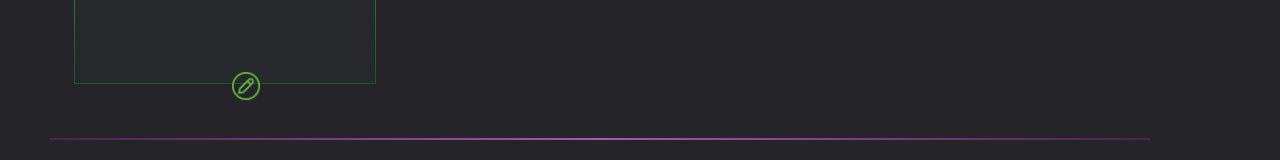
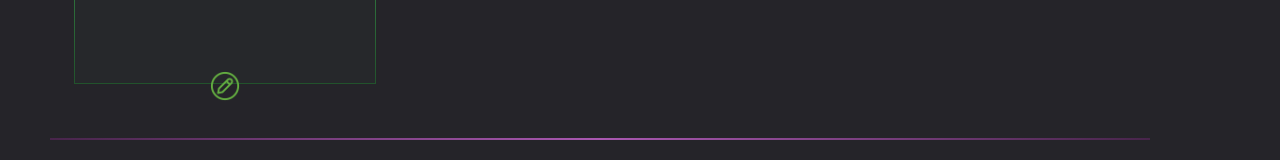
Before and after one commit to spacemeshos/sm-init-app-v2, a React (Create React App) app: page /guided/TailoredSettings in a window 1280 px wide. Shown: the part 552-712 px from the top of the page. Built offline with nearby package versions, Linux system fonts and the light colour scheme.

Commit message:
edit button setup

```diff
--- a/src/components/button.tsx
+++ b/src/components/button.tsx
@@ -330,6 +330,10 @@ const EditpWrapper = styled.button<{ top: number; left: number }>`
   position: absolute;
   top: ${({ top }) => top}%;
   left: ${({ left }) => left}%;
+  transform: translate(
+    -50%,
+    0%
+  ); // Centers the image both horizontally and vertically
 `;
 
 const TooltipWrapper = styled.button<{ top: number; left: number }>`
```
